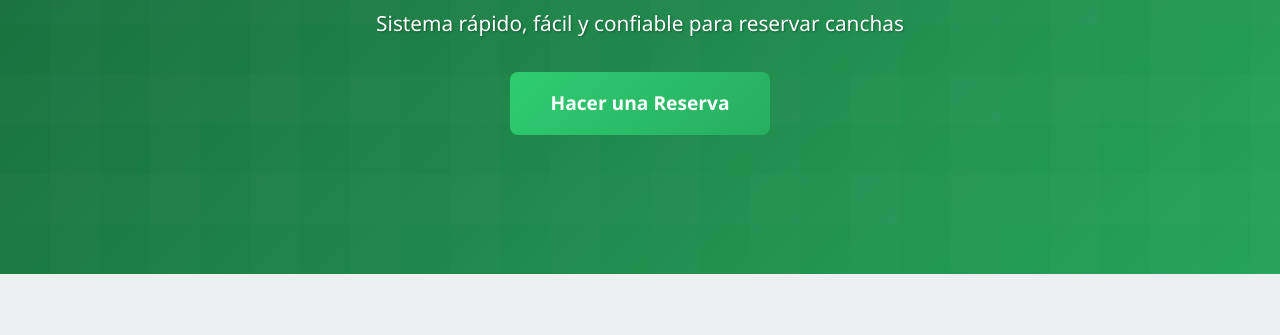
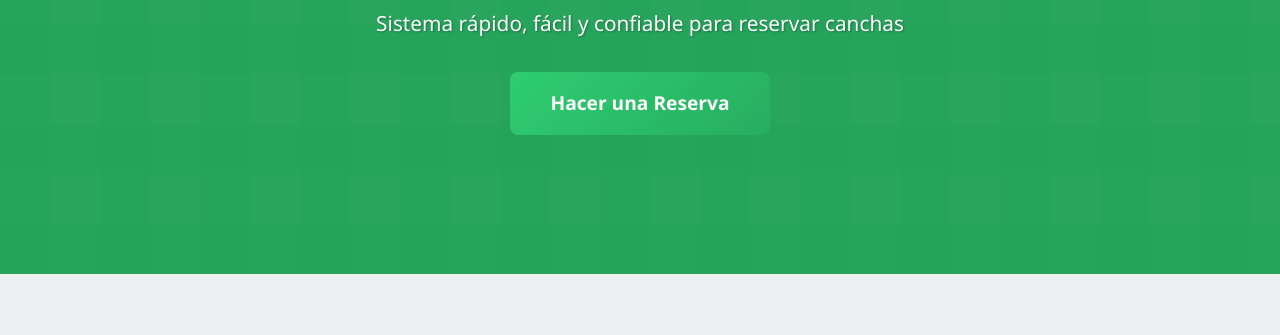
Before and after one commit to LucianoSalazar24/PP2-Workspace, a plain HTML site: page Frontend/index.html in a window 1280 px wide. Shown: the part 309-644 px from the top of the page. Drawn offline with Linux system fonts and the light colour scheme; no server answers.

Commit message:
Se cambio el color del background de la linea 109 del archivo style.css

```diff
--- a/Frontend/CSS/style.css
+++ b/Frontend/CSS/style.css
@@ -106,7 +106,7 @@ body {
     align-items: center;
     justify-content: center;
     text-align: center;
-    background: linear-gradient(135deg, #1E8449 0%, #2ECC71 100%);
+    background: linear-gradient(135deg, #2ECC71 0%, #2ECC71 100%);
     overflow: hidden;
 }
 
```
